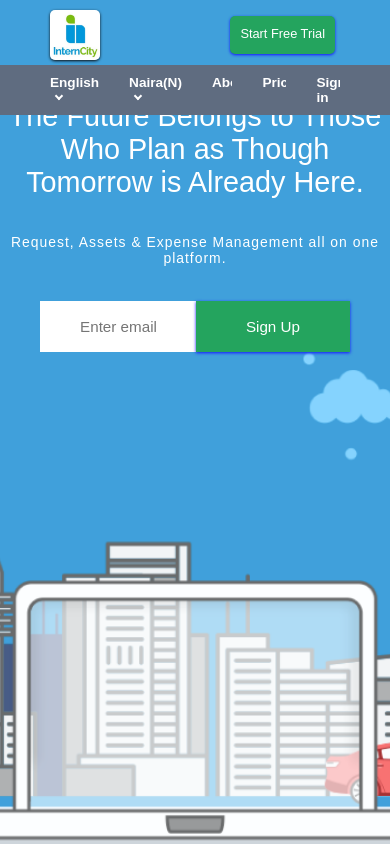
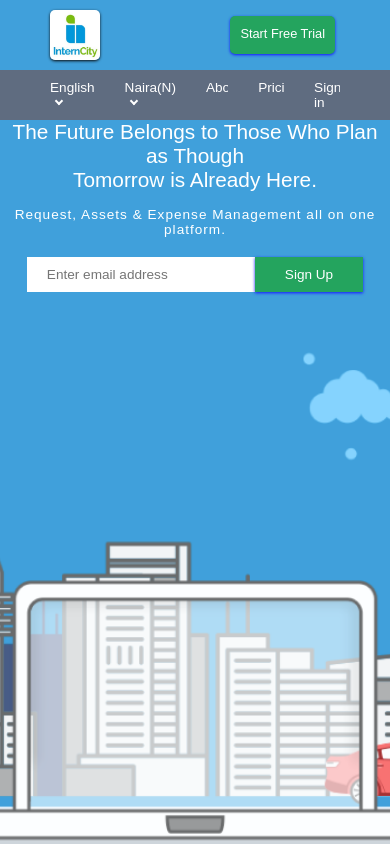
Before and after one commit to Akuchinyerenwa/InternCityHubClone2, a React (Vite) app: page / in a window 390 px wide. Shown: the top 844 px of the page. Built offline with nearby package versions, Linux system fonts and the light colour scheme.

Commit message:
Add media query to the hero section

```diff
--- a/src/Components/HeaderComponents/NavbarComponents/NavbarList.css
+++ b/src/Components/HeaderComponents/NavbarComponents/NavbarList.css
@@ -16,8 +16,9 @@
     padding: 10px 50px;
     justify-content: space-between;
     font-size: .85rem;
+    font-weight: 500;
     position: absolute;
-    top: 65px;
+    top: 70px;
     right: 0;
     left: 0;
     width: 100vw;
--- a/src/Components/Hero.css
+++ b/src/Components/Hero.css
@@ -14,3 +14,18 @@
   font-size: .87rem;
   letter-spacing: 1px;
 }
+
+@media (max-width: 720px) {
+  .hero-root {
+    margin-top: 50px;
+  }
+
+  .hero-root h1 {
+    font-size: 1.3rem;
+    margin-bottom: 15px;
+  }
+
+  .hero-root p {
+    font-size: .85rem;
+  }
+}
--- a/src/Components/HeroComponents/HeroInput.css
+++ b/src/Components/HeroComponents/HeroInput.css
@@ -20,3 +20,23 @@
   padding: 17px 50px;
   color: #fff;
 }
+
+@media (max-width: 720px) {
+  .hero-input {
+    margin-top: 15px;
+  }
+
+  .hero-input input,
+  .hero-input button {
+    font-size: .85rem;
+  }
+
+  .hero-input input {
+    width: 60%;
+    padding: 10px 20px;
+  }
+
+  .hero-input button {
+    padding: 10px 30px;
+  }
+}
```
